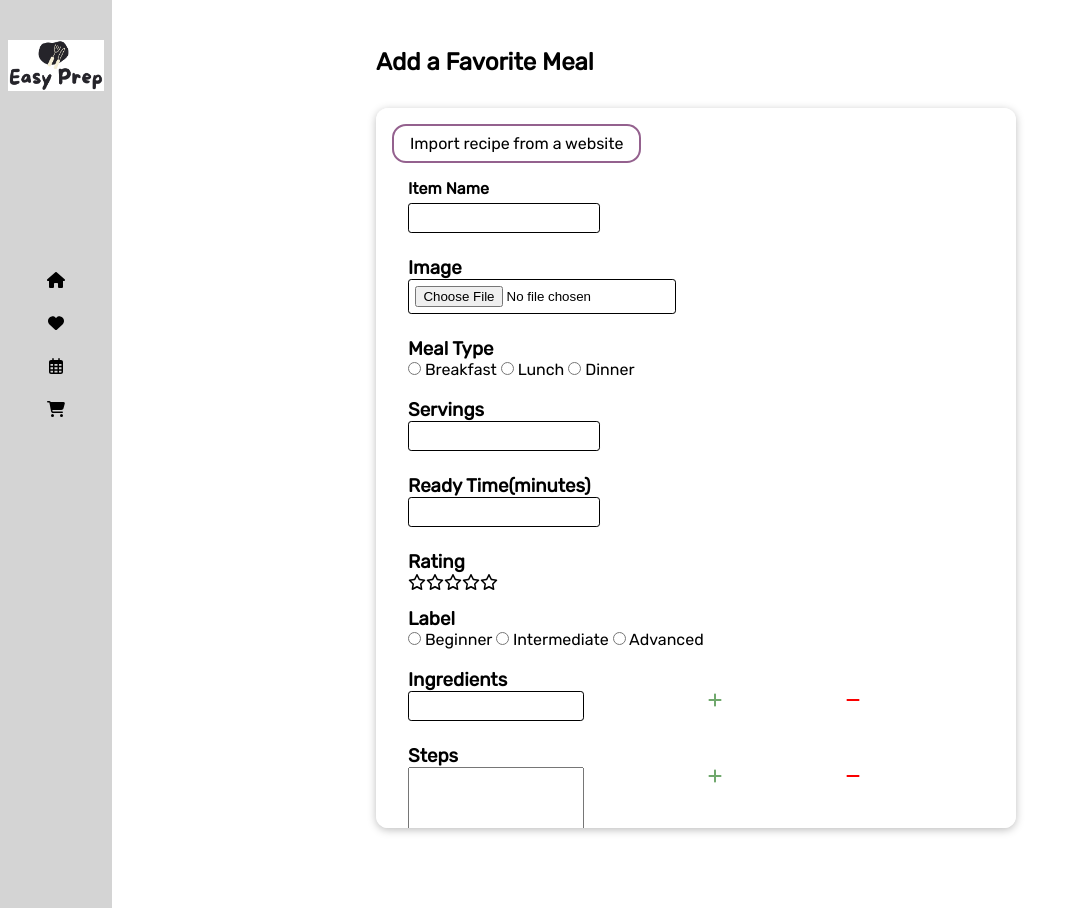
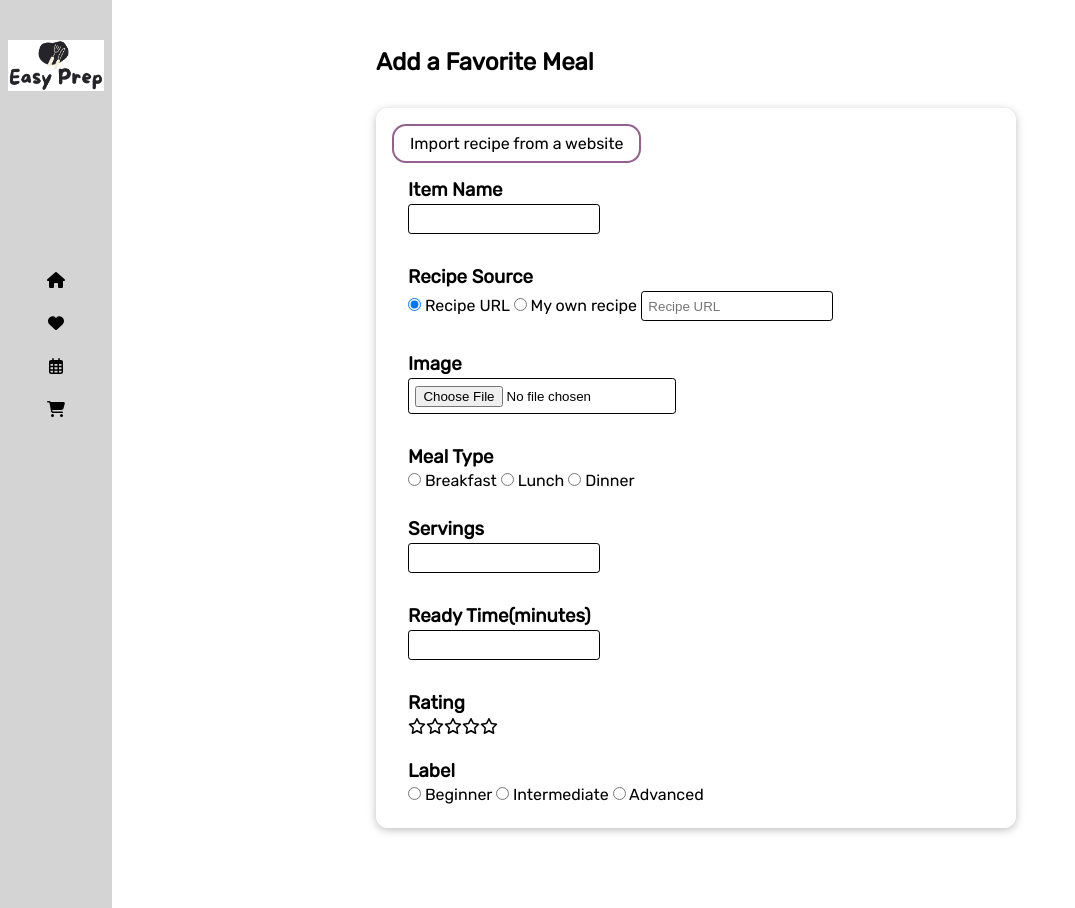
Before and after one commit to 06kaylee/easy-prep, a Vue app in the folder frontend/: page /favorite-meals/add in a window 1280 px wide. Shown: the whole page, without its empty margins (0-1075 px from the left). Built offline with nearby package versions, Linux system fonts and the light colour scheme; no server answers.

Commit message:
EP-26 updating day cards and some fav meal styling

```diff
--- a/frontend/src/components/favorite-meals/AddFavoriteMealForm.vue
+++ b/frontend/src/components/favorite-meals/AddFavoriteMealForm.vue
@@ -1,60 +1,72 @@
 <template>
-	<div>
+	<div class="addFavoriteMealForm">
 		<base-button @click="openImportModal">
 			Import recipe from a website
 		</base-button>
-		<base-modal
+
+		<FavoriteMealImportModal
 			v-if="importModalOpen"
 			@close="closeImportModal"
-			class="importModal"
-		>
-			<template v-slot:header>
-				<h2>Paste the URL of the recipe you would like to import</h2>
-			</template>
-			<template v-slot:body>
-				<form @submit.prevent="submitImportModal">
-					<input type="text" v-model="recipeUrl" placeholder="URL" />
-					<div>
-						<base-button>Submit</base-button>
-					</div>
-				</form>
-			</template>
-		</base-modal>
-		<base-modal
+			@form-submitted="setImportedData"
+		/>
+
+		<FavoriteMealNutritionModal
 			v-if="nutritionModalOpen"
 			@close="closeNutritionModal"
-			class="nutritionModal"
-		>
-			<template v-slot:header>
-				<h2>Guess the nutrition info</h2>
-			</template>
-			<template v-slot:body>
-				<div class="nutritionModal_content">
-					<p>
-						Make sure the name, ingredients, and servings are filled out before
-						clicking submit!
-					</p>
-					<div>
-						<base-button @click="submitNutritionModal">Submit</base-button>
+			@form-submitted="setAnalyzedNutrition"
+			:itemName="itemName"
+			:ingredients="ingredients"
+			:steps="steps"
+			:servings="servings"
+		/>
+
+		<form @submit.prevent="submitForm" enctype="multipart/form-data">
+			<!-- Name of the item -->
+			<h3>Item Name</h3>
+			<div class="addFavoriteMealForm_container">
+				<input type="text" id="item-name" v-model="itemName" />
 			</div>
-				</div>
-			</template>
-		</base-modal>
-		<form
-			class="add-favorite-meal-form"
-			@submit.prevent="submitForm"
-			enctype="multipart/form-data"
-		>
-			<!-- Name of the item -->
-			<div class="form-control">
-				<label for="item" id="item-name-label">Item Name</label>
-				<input type="text" id="item-name" v-model="itemName" />
+
+			<!-- Recipe source -->
+			<h3>Recipe Source</h3>
+			<div class="addFavoriteMealForm_container">
+				<label for="recipeUrl">
+					<input
+						type="radio"
+						id="recipeUrl"
+						name="recipeUrl"
+						value="recipeUrl"
+						v-model="recipeSrc"
+					/>
+					Recipe URL
+				</label>
+
+				<label for="userRecipe">
+					<input
+						type="radio"
+						id="userRecipe"
+						name="userRecipe"
+						value="userRecipe"
+						v-model="recipeSrc"
+					/>
+					My own recipe
+				</label>
+				<input
+					v-if="recipeSrc === 'recipeUrl'"
+					type="text"
+					v-model="recipeUrl"
+					placeholder="Recipe URL"
+				/>
 			</div>
 
 			<!-- Image selection -->
 			<h3>Image</h3>
-			<div class="form-control">
-				<p v-if="importedRecipeResults && img">{{ this.img }}</p>
+			<div class="addFavoriteMealForm_container">
+				<p v-if="hasImportedRecipeResults && img">
+					This image has been taken from the Recipe URL:
+					<a :href="img">{{ this.img }}</a>
+				</p>
+
 				<input
 					type="file"
 					id="img"
@@ -65,7 +77,7 @@
 			</div>
 
 			<h3>Meal Type</h3>
-			<div class="form-control">
+			<div class="addFavoriteMealForm_container">
 				<label for="breakfast">
 					<input
 						type="radio"
@@ -102,13 +114,13 @@
 
 			<!-- Servings -->
 			<h3>Servings</h3>
-			<div class="form-control">
+			<div class="addFavoriteMealForm_container">
 				<input type="number" id="servings" name="servings" v-model="servings" />
 			</div>
 
 			<!-- Ready Time -->
 			<h3>Ready Time(minutes)</h3>
-			<div class="form-control">
+			<div class="addFavoriteMealForm_container">
 				<input
 					type="number"
 					id="ready-time"
@@ -118,7 +130,7 @@
 			</div>
 
 			<h3>Rating</h3>
-			<div class="form-control">
+			<div class="addFavoriteMealForm_container">
 				<span v-for="index in 5" :key="index">
 					<favorite-meal-item-rating
 						@star-clicked="setRange"
@@ -129,7 +141,7 @@
 			</div>
 
 			<h3>Label</h3>
-			<div class="form-control">
+			<div class="addFavoriteMealForm_container">
 				<label for="beginner">
 					<input
 						type="radio"
@@ -166,12 +178,14 @@
 
 			<!-- Ingredients -->
 			<h3>Ingredients</h3>
+			<div class="addFavoriteMealForm_container">
 				<div
-				class="form-control ingredients"
+					class="addFavoriteMealForm_container_ingredients"
 					v-for="(ingredient, index) in ingredients"
 					:key="index"
 				>
 					<input type="text" v-model="ingredients[index]" />
+					<div class="addFavoriteMealForm_container_addRemoveFields">
 						<a
 							@click="addField(ingredients)"
 							@keyup.enter="addField(ingredients)"
@@ -187,16 +201,24 @@
 							<font-awesome-icon class="remove-btn" :icon="['fas', 'minus']" />
 						</a>
 					</div>
+				</div>
+			</div>
 
 			<!-- Steps -->
 			<h3>Steps</h3>
+			<div class="addFavoriteMealForm_container">
 				<div
-				class="form-control steps"
+					class="addFavoriteMealForm_container_steps"
 					v-for="(step, index) in steps"
 					:key="index"
 				>
 					<textarea v-model="steps[index]" cols="10" rows="5"></textarea>
-				<a @click="addField(steps)" @keyup.enter="addField(steps)" tabindex="0">
+					<div class="addFavoriteMealForm_container_addRemoveFields">
+						<a
+							@click="addField(steps)"
+							@keyup.enter="addField(steps)"
+							tabindex="0"
+						>
 							<font-awesome-icon class="add-btn" :icon="['fas', 'plus']" />
 						</a>
 						<a
@@ -207,17 +229,20 @@
 							<font-awesome-icon class="remove-btn" :icon="['fas', 'minus']" />
 						</a>
 					</div>
+				</div>
+			</div>
 
 			<!-- Nutrition Facts -->
-			<h3 v-if="importedRecipeResults">Nutrition Facts</h3>
-			<div v-else class="nutrition-header">
+			<h3 v-if="hasImportedRecipeResults">Nutrition Facts</h3>
+			<div v-else class="addFavoriteMealForm_alternateNutritionHeader">
 				<h3>Nutrition Facts</h3>
 				<font-awesome-icon
 					@click="openNutritionModal"
 					:icon="['fas', 'question']"
 				/>
 			</div>
-			<div class="form-control nutrition-facts">
+			<div class="addFavoriteMealForm_container">
+				<div class="addFavoriteMealForm_container_nutrition">
 					<label for="calories">Calories</label>
 					<input
 						type="text"
@@ -266,16 +291,23 @@
 						v-model="nutritionFacts.protein"
 					/>
 				</div>
+			</div>
 
 			<!-- Notes -->
 			<h3>Notes</h3>
+			<div class="addFavoriteMealForm_container">
 				<div
-				class="form-control notes"
+					class="addFavoriteMealForm_container_notes"
 					v-for="(note, index) in notes"
 					:key="index"
 				>
 					<textarea v-model="notes[index]" cols="30" rows="10"></textarea>
-				<a @click="addField(notes)" @keyup.enter="addField(notes)" tabindex="0">
+					<div class="addFavoriteMealForm_container_addRemoveFields">
+						<a
+							@click="addField(notes)"
+							@keyup.enter="addField(notes)"
+							tabindex="0"
+						>
 							<font-awesome-icon class="add-btn" :icon="['fas', 'plus']" />
 						</a>
 						<a
@@ -286,6 +318,8 @@
 							<font-awesome-icon class="remove-btn" :icon="['fas', 'minus']" />
 						</a>
 					</div>
+				</div>
+			</div>
 			<input type="submit" />
 		</form>
 	</div>
@@ -293,11 +327,15 @@
 
 <script>
 import FavoriteMealService from "../../services/FavoriteMealService";
+import FavoriteMealImportModal from "./FavoriteMealImportModal.vue";
 import FavoriteMealItemRating from "./FavoriteMealItemRating.vue";
+import FavoriteMealNutritionModal from "./FavoriteMealNutritionModal.vue";
 
 export default {
 	components: {
 		FavoriteMealItemRating,
+		FavoriteMealImportModal,
+		FavoriteMealNutritionModal,
 	},
 	data() {
 		return {
@@ -318,12 +356,13 @@ export default {
 			ingredients: [""],
 			steps: [""],
 			notes: [""],
-			userInput: true,
+			recipeUrl: null,
+			recipeSrc: "recipeUrl",
+			userInput: false,
 			starRange: [],
 			importModalOpen: false,
-			recipeUrl: "",
-			importedRecipeResults: null,
-			analyzedRecipeResults: null,
+			hasImportedRecipeResults: false,
+			hasAnalyzedRecipeResults: false,
 			nutritionModalOpen: false,
 		};
 	},
@@ -334,45 +373,40 @@ export default {
 		closeImportModal() {
 			this.importModalOpen = false;
 		},
+		setImportedData(importedData) {
+			if (importedData) {
+				this.itemName = importedData.itemName;
+				this.servings = importedData.servings;
+				this.readyTime = importedData.readyTime;
+				this.ingredients = importedData.ingredients;
+				this.steps = importedData.steps;
+				this.nutritionFacts = importedData.nutritionFacts;
+				this.img = importedData.img;
+				this.recipeUrl = importedData.recipeUrl;
+				this.hasImportedRecipeResults = true;
+			}
+			this.closeImportModal();
+		},
 		openNutritionModal() {
 			this.nutritionModalOpen = true;
 		},
 		closeNutritionModal() {
 			this.nutritionModalOpen = false;
 		},
-		async submitNutritionModal() {
-			const recipe = {
-				title: this.itemName,
-				servings: this.servings,
-				ingredients: this.ingredients,
-				instructions: this.steps,
-			};
-			const res = await FavoriteMealService.analyzeRecipe(recipe);
-			this.analyzedRecipeResults = res.data;
-			this.setAnalyzedNutrition();
+		setAnalyzedNutrition(nutritionFacts) {
+			if (nutritionFacts) {
+				this.nutritionFacts = nutritionFacts;
+			}
 			this.closeNutritionModal();
 		},
-		async submitImportModal() {
-			const res = await FavoriteMealService.extractRecipe(this.recipeUrl);
-			this.importedRecipeResults = res.data;
-			if (this.importedRecipeResultsSet) {
-				this.setVariablesWithImported();
-			}
-			this.closeImportModal();
-		},
 		addField(fieldType) {
-			console.log(fieldType);
 			fieldType.push("");
 		},
 		removeField(index, fieldType) {
-			console.log(index);
 			fieldType.splice(index, 1);
-			console.log(fieldType);
 		},
 		onFileChange(event) {
-			console.log(event);
 			this.img = event.target.files[0];
-			console.log(this.img);
 		},
 		setRange(index) {
 			this.starRange = [];
@@ -384,7 +418,6 @@ export default {
 			return this.starRange.includes(index);
 		},
 		async submitForm() {
-			console.log(this.img);
 			const formData = new FormData();
 			formData.append("itemName", this.itemName);
 			formData.append("img", this.img);
@@ -401,106 +434,28 @@ export default {
 				formData.append("notes", JSON.stringify(this.notes));
 			}
 
+			if (this.recipeUrl) {
+				formData.append("recipeUrl", this.recipeUrl);
+			} else {
+				this.userInput = true;
 				formData.append("userInput", this.userInput);
-			// console.log(this.nutritionFacts);
-			// console.log(FavoriteMealService);
-			// const newMeal = {
-			// 	itemName: this.itemName,
-			// 	img: this.img,
-			// 	mealType: this.mealType,
-			// 	servings: this.servings,
-			// 	readyTime: this.readyTime,
-			// 	rating: this.starRange,
-			// 	label: this.label,
-			// 	nutritionFacts: this.nutritionFacts,
-			// 	ingredients: this.ingredients,
-			// 	steps: this.steps,
-			// 	notes: this.notes,
-			// 	userInput: this.userInput,
-			// };
-			// console.log(newMeal);
+			}
+
 			const res = await FavoriteMealService.add(formData);
 			console.log(res.data);
 			this.$router.replace("/favorite-meals");
-		},
-		setAnalyzedNutrition() {
-			this.nutritionFacts = this.setNutritionFacts("analyzed");
-		},
-		setVariablesWithImported() {
-			this.itemName = this.importedRecipeResults.title;
-			this.servings = this.importedRecipeResults.servings;
-			this.readyTime = this.importedRecipeResults.readyInMinutes;
-			this.ingredients = this.setImportedIngredients();
-			this.steps = this.setImportedSteps();
-			this.nutritionFacts = this.setNutritionFacts("imported");
-			this.img = this.importedRecipeResults.image;
-		},
-		setImportedIngredients() {
-			const importedIngredients = [];
-			for (const ingredient of this.importedRecipeResults.extendedIngredients) {
-				console.log(ingredient);
-				if (ingredient.original !== "") {
-					importedIngredients.push(ingredient.original);
-				}
-			}
-			return importedIngredients;
-		},
-		setImportedSteps() {
-			const importedSteps = [];
-			for (const instruction of this.importedRecipeResults
-				.analyzedInstructions[0].steps) {
-				console.log(instruction);
-				if (instruction.step !== "") {
-					importedSteps.push(instruction.step);
-				}
-			}
-			return importedSteps;
-		},
-		setNutritionFacts(type) {
-			const nutritionFacts = {
-				calories: "",
-				fat: "",
-				cholesterol: "",
-				sodium: "",
-				carbohydrates: "",
-				protein: "",
-			};
-			const results =
-				type === "imported"
-					? this.importedRecipeResults
-					: this.analyzedRecipeResults;
-
-			for (const fact of results.nutrition.nutrients) {
-				let lowercaseLabel;
-				if (this.capitalizedNutritionLabels.includes(fact.name)) {
-					lowercaseLabel = this.lowercaseNutritionLabel(fact.name);
-					nutritionFacts[lowercaseLabel] = Math.round(fact.amount);
-				}
-			}
-			return nutritionFacts;
-		},
-		lowercaseNutritionLabel(label) {
-			return label[0].toLowerCase() + label.slice(1);
-		},
-	},
-	computed: {
-		importedRecipeResultsSet() {
-			return (
-				this.importedRecipeResults &&
-				Object.keys(this.importedRecipeResults).length !== 0
-			);
-		},
-		capitalizedNutritionLabels() {
-			const keys = Object.keys(this.nutritionFacts);
-			return keys.map((key) => key[0].toUpperCase() + key.slice(1));
 		},
 	},
 };
 </script>
 
 <style lang="scss" scoped>
-.add-favorite-meal-form {
+.addFavoriteMealForm {
+	form {
 		padding: 1rem;
+
+		h3 {
+			margin-bottom: 0.2rem;
 		}
 
 		input {
@@ -511,35 +466,49 @@ input {
 			margin-bottom: 0.5rem;
 		}
 
-.form-control {
-	margin-bottom: 1rem;
+		textarea {
+			margin-bottom: 0.5rem;
+		}
 	}
 
-#item-name-label {
-	display: block;
-	font-weight: bold;
-	padding-bottom: 0.3rem;
-}
+	&_container {
+		margin-bottom: 1.5rem;
 
-.nutrition-facts {
+		&_notes,
+		&_steps,
+		&_ingredients,
+		&_nutrition {
 			display: grid;
 			grid-template-columns: repeat(2, 1fr);
 		}
 
-.ingredients,
-.steps,
-.notes {
-	display: grid;
-	grid-template-columns: repeat(3, auto);
-}
-
-.ingredients input,
+		&_ingredients {
+			input,
 			textarea {
 				width: 11rem;
 			}
+		}
 
-textarea {
-	margin-bottom: 0.5rem;
+		&_addRemoveFields {
+			display: flex;
+			justify-content: space-between;
+			margin-left: 3rem;
+		}
+	}
+
+	&_alternateNutritionHeader {
+		display: flex;
+		align-items: center;
+		gap: 1rem;
+
+		svg {
+			cursor: pointer;
+
+			&:hover {
+				opacity: 0.7;
+			}
+		}
+	}
 }
 
 .add-btn {
@@ -566,36 +535,4 @@ a {
 	height: fit-content;
 	cursor: pointer;
 }
-
-.importModal {
-	form {
-		display: grid;
-		justify-content: center;
-		margin-top: 1rem;
-		gap: 1rem;
-	}
-}
-
-.nutritionModal {
-	&_content {
-		display: grid;
-		gap: 1rem;
-		margin-top: 1rem;
-		justify-content: center;
-	}
-}
-
-.nutrition-header {
-	display: flex;
-	align-items: center;
-	gap: 1rem;
-
-	svg {
-		cursor: pointer;
-
-		&:hover {
-			opacity: 0.7;
-		}
-	}
-}
 </style>
--- a/frontend/src/components/favorite-meals/EditFavoriteMealForm.vue
+++ b/frontend/src/components/favorite-meals/EditFavoriteMealForm.vue
@@ -8,12 +8,15 @@
 		<!-- Name of the item -->
 		<div class="form-control">
 			<label for="item-name" id="item-name-label">Item Name</label>
-			<input
-				type="text"
-				id="item-name"
-				v-model="selectedMeal.itemName"
-				:readonly="selectedMeal.recipeUrl"
-			/>
+			<input type="text" id="item-name" v-model="selectedMeal.itemName" />
+		</div>
+
+		<!-- Recipe source -->
+		<div v-if="selectedMeal.recipeUrl">
+			<h3>Recipe Source</h3>
+			<div class="form-control">
+				<input type="text" v-model="selectedMeal.recipeUrl" />
+			</div>
 		</div>
 
 		<!-- Image -->
@@ -356,7 +359,13 @@ export default {
 				formData.append("notes", JSON.stringify(this.selectedMeal.notes));
 			}
 
-			formData.append("userInput", this.selectedMeal.userInput);
+			if (this.selectedMeal.recipeUrl) {
+				formData.append("recipeUrl", this.selectedMeal.recipeUrl);
+			} else {
+				this.selectedMeal.userInput = true;
+				formData.append("userInput", this.selectedMeal.userInput);
+			}
+
 			const res = await FavoriteMealService.edit(this.id, formData);
 			console.log(res.data);
 			this.$router.replace(`/favorite-meals/${this.id}`);
--- /dev/null
+++ b/frontend/src/components/favorite-meals/FavoriteMealImportModal.vue
@@ -0,0 +1,165 @@
+<template>
+	<base-modal @close="closeImportModal" class="favoriteMealImportModal">
+		<template v-slot:header>
+			<h2>Paste the URL of the recipe you would like to import</h2>
+		</template>
+		<template v-slot:body>
+			<form @submit.prevent="submitImportModal">
+				<input type="text" v-model="importedRecipeUrl" placeholder="URL" />
+				<div>
+					<base-button>Submit</base-button>
+				</div>
+			</form>
+		</template>
+	</base-modal>
+</template>
+
+<script>
+import FavoriteMealService from "../../services/FavoriteMealService";
+
+export default {
+	data() {
+		return {
+			itemName: "",
+			img: null,
+			servings: null,
+			readyTime: null,
+			nutritionFacts: {
+				calories: "",
+				fat: "",
+				cholesterol: "",
+				sodium: "",
+				carbohydrates: "",
+				protein: "",
+			},
+			ingredients: [""],
+			steps: [""],
+			recipeUrl: null,
+			importedRecipeUrl: "",
+			importedRecipeResults: null,
+		};
+	},
+	methods: {
+		closeImportModal() {
+			this.$emit("close");
+		},
+		async submitImportModal() {
+			const res = await FavoriteMealService.extractRecipe(
+				this.importedRecipeUrl
+			);
+			this.importedRecipeResults = res.data;
+			if (this.importedRecipeResultsSet) {
+				this.setVariablesWithImported();
+			}
+			const importedData = {
+				itemName: this.itemName,
+				img: this.img,
+				servings: this.servings,
+				readyTime: this.readyTime,
+				nutritionFacts: this.nutritionFacts,
+				ingredients: this.ingredients,
+				steps: this.steps,
+				recipeUrl: this.recipeUrl,
+			};
+
+			this.$emit("form-submitted", importedData);
+		},
+		setVariablesWithImported() {
+			console.log(this.importedRecipeResults);
+			this.itemName = this.importedRecipeResults.title;
+			this.servings =
+				this.importedRecipeResults.servings === -1
+					? ""
+					: this.importedRecipeResults.servings;
+			this.readyTime =
+				this.importedRecipeResults.readyInMinutes === -1
+					? ""
+					: this.importedRecipeResults.readyInMinutes;
+			this.ingredients = this.setImportedIngredients();
+			this.steps = this.setImportedSteps();
+			this.nutritionFacts = this.setNutritionFacts("imported");
+			this.img = this.importedRecipeResults.image;
+			this.recipeUrl = this.importedRecipeResults.sourceUrl;
+		},
+		setImportedIngredients() {
+			const importedIngredients = [];
+			for (const ingredient of this.importedRecipeResults.extendedIngredients) {
+				if (ingredient.original !== "") {
+					importedIngredients.push(ingredient.original);
+				}
+			}
+			return importedIngredients;
+		},
+		setImportedSteps() {
+			const importedSteps = [];
+			const instructions =
+				this.importedRecipeResults?.analyzedInstructions?.[0]?.steps;
+			if (instructions) {
+				for (const instruction of instructions) {
+					if (instruction.step !== "") {
+						importedSteps.push(instruction.step);
+					}
+				}
+			}
+			return importedSteps;
+		},
+		setNutritionFacts(type) {
+			const nutritionFacts = {
+				calories: "",
+				fat: "",
+				cholesterol: "",
+				sodium: "",
+				carbohydrates: "",
+				protein: "",
+			};
+			const results =
+				type === "imported"
+					? this.importedRecipeResults
+					: this.analyzedRecipeResults;
+
+			for (const fact of results.nutrition.nutrients) {
+				let lowercaseLabel;
+				if (this.capitalizedNutritionLabels.includes(fact.name)) {
+					lowercaseLabel = this.lowercaseNutritionLabel(fact.name);
+					nutritionFacts[lowercaseLabel] = Math.round(fact.amount);
+				}
+			}
+			return nutritionFacts;
+		},
+		lowercaseNutritionLabel(label) {
+			return label[0].toLowerCase() + label.slice(1);
+		},
+	},
+	computed: {
+		importedRecipeResultsSet() {
+			return (
+				this.importedRecipeResults &&
+				Object.keys(this.importedRecipeResults).length !== 0
+			);
+		},
+		capitalizedNutritionLabels() {
+			const keys = Object.keys(this.nutritionFacts);
+			return keys.map((key) => key[0].toUpperCase() + key.slice(1));
+		},
+	},
+};
+</script>
+
+<style lang="scss">
+.favoriteMealImportModal {
+	form {
+		display: grid;
+		justify-content: center;
+		margin-top: 1rem;
+		gap: 1rem;
+
+		input {
+			padding: 0.4rem;
+			border-radius: 0.2rem;
+			border: 1px solid black;
+			width: fit-content;
+			margin-bottom: 0.5rem;
+		}
+	}
+}
+</style>
--- /dev/null
+++ b/frontend/src/components/favorite-meals/FavoriteMealNutritionModal.vue
@@ -0,0 +1,108 @@
+<template>
+	<base-modal class="favoriteMealNutritionModal">
+		<template v-slot:header>
+			<h2>Guess the nutrition info</h2>
+		</template>
+		<template v-slot:body>
+			<div class="nutritionModal_content">
+				<p>
+					Make sure the name, ingredients, and servings are filled out before
+					clicking submit!
+				</p>
+				<div>
+					<base-button @click="submitNutritionModal">Submit</base-button>
+				</div>
+			</div>
+		</template>
+	</base-modal>
+</template>
+
+<script>
+import FavoriteMealService from "../../services/FavoriteMealService";
+
+export default {
+	props: {
+		itemName: {
+			type: String,
+			required: true,
+		},
+		servings: {
+			type: Number,
+			required: true,
+		},
+		ingredients: {
+			type: Array,
+			required: true,
+		},
+		steps: {
+			type: Array,
+			required: true,
+		},
+	},
+	data() {
+		return {
+			nutritionFacts: {
+				calories: "",
+				fat: "",
+				cholesterol: "",
+				sodium: "",
+				carbohydrates: "",
+				protein: "",
+			},
+		};
+	},
+	methods: {
+		async submitNutritionModal() {
+			const recipe = {
+				title: this.itemName,
+				servings: this.servings,
+				ingredients: this.ingredients,
+				instructions: this.steps,
+			};
+			const res = await FavoriteMealService.analyzeRecipe(recipe);
+			const analyzedRecipeResults = res.data;
+			this.nutritionFacts = this.setNutritionFacts(analyzedRecipeResults);
+			this.$emit("form-submitted", this.nutritionFacts);
+		},
+		setNutritionFacts(analyzedRecipeResults) {
+			const nutritionFacts = {
+				calories: "",
+				fat: "",
+				cholesterol: "",
+				sodium: "",
+				carbohydrates: "",
+				protein: "",
+			};
+
+			for (const fact of analyzedRecipeResults.nutrition.nutrients) {
+				let lowercaseLabel;
+				if (this.capitalizedNutritionLabels.includes(fact.name)) {
+					lowercaseLabel = this.lowercaseNutritionLabel(fact.name);
+					nutritionFacts[lowercaseLabel] = Math.round(fact.amount);
+				}
+			}
+			return nutritionFacts;
+		},
+		lowercaseNutritionLabel(label) {
+			return label[0].toLowerCase() + label.slice(1);
+		},
+	},
+	computed: {
+		capitalizedNutritionLabels() {
+			const keys = Object.keys(this.nutritionFacts);
+			return keys.map((key) => key[0].toUpperCase() + key.slice(1));
+		},
+	},
+};
+</script>
+
+<style lang="scss" scoped>
+.favoriteMealNutritionModal {
+	&_content {
+		display: grid;
+		gap: 1rem;
+		margin-top: 1rem;
+		justify-content: center;
+	}
+}
+</style>
--- a/frontend/src/components/upcoming-meals/UpcomingMealDay.vue
+++ b/frontend/src/components/upcoming-meals/UpcomingMealDay.vue
@@ -38,7 +38,7 @@ div .upcoming-meal-day-card {
 	margin: 0;
 	max-width: 8rem;
 	width: 5rem;
-	height: 6rem;
+	height: 5rem;
 	display: flex;
 	justify-content: center;
 	align-items: center;
--- a/frontend/src/views/favorite-meals/FavoriteMealDetail.vue
+++ b/frontend/src/views/favorite-meals/FavoriteMealDetail.vue
@@ -22,6 +22,15 @@
 								</base-card>
 							</li>
 						</ul>
+					</div>
+
+					<div v-if="selectedFavoriteMeal.recipeUrl">
+						<p>
+							Recipe Source:
+							<a :href="selectedFavoriteMeal.recipeUrl">
+								{{ selectedFavoriteMeal.recipeUrl }}
+							</a>
+						</p>
 					</div>
 				</div>
 
```
Also changed, not shown: frontend/src/components/upcoming-meals/UpcomingMealPreview.vue (+22 -23 lines), 1 other file (tests, documents, lock files or other folders). Lines whose indentation alone changed are shown as unchanged.
